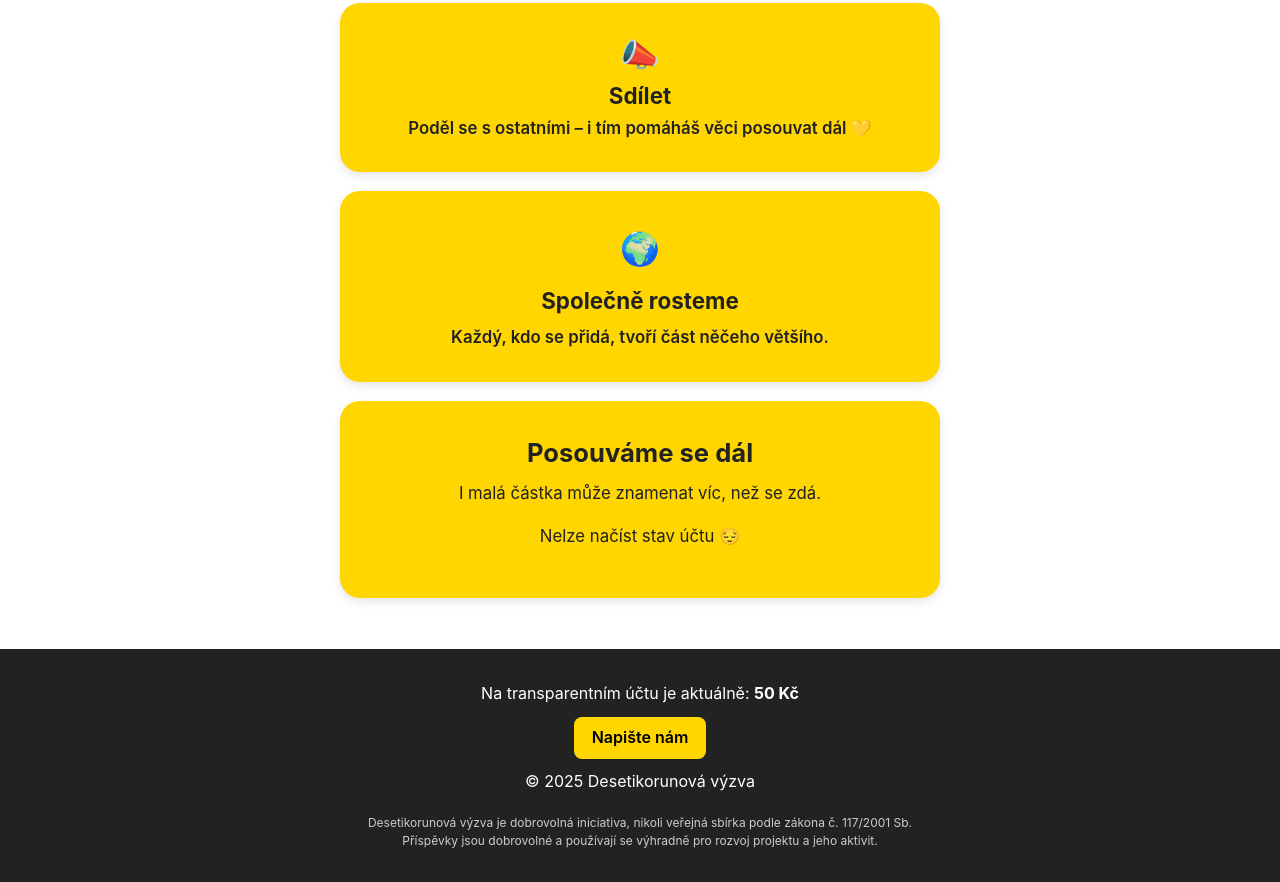
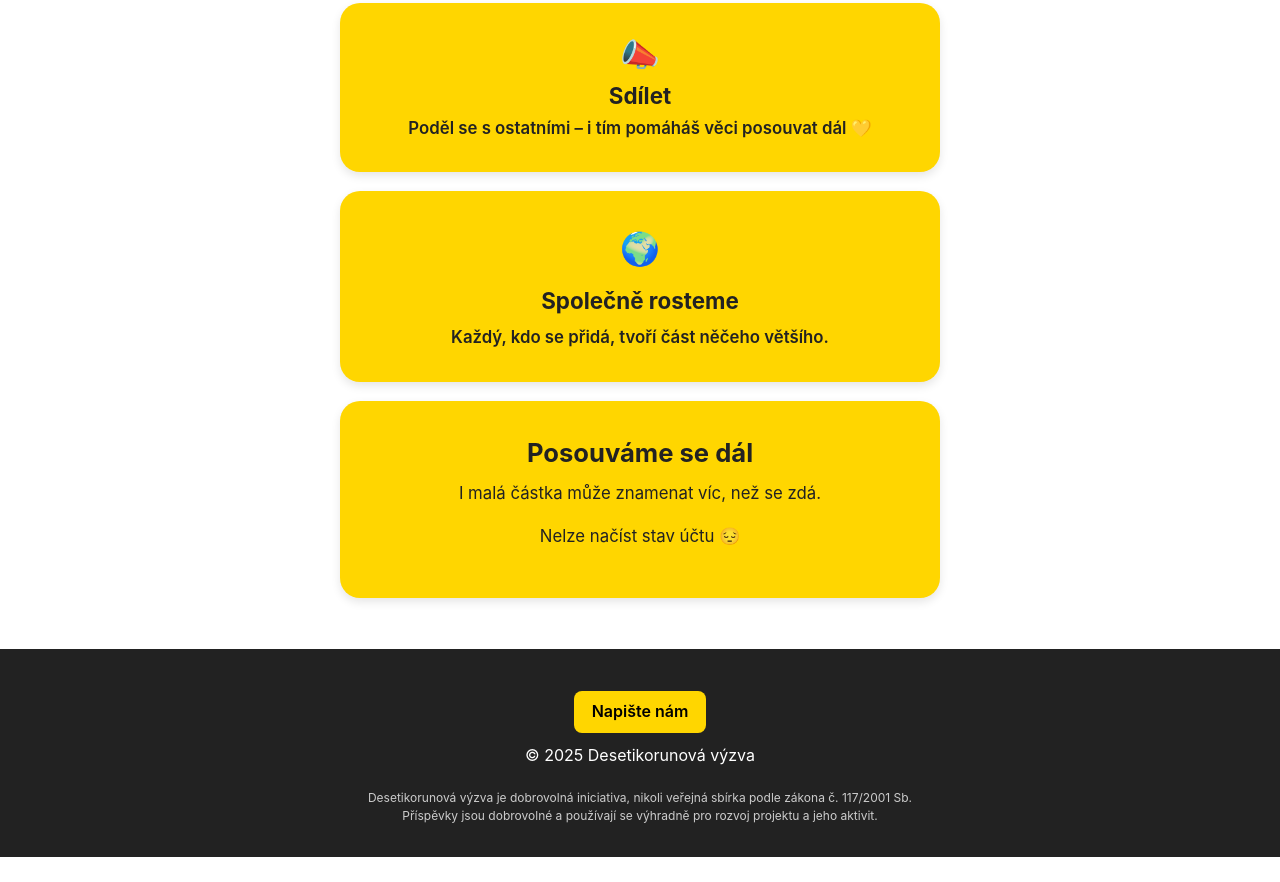
Before and after one commit to pi5kot-gif/desetikorunovavyzva, a plain HTML site: page index.html in a window 1280 px wide. Shown: the part 3096-3978 px from the top of the page. After the commit the page ends 3953 px from the top, so only its background shows below. Drawn offline with Linux system fonts and the light colour scheme; no server answers.

Commit message:
Update index.html

```diff
--- a/index.html
+++ b/index.html
@@ -246,7 +246,6 @@
   </main>
 
   <footer>
-    <p>Na transparentním účtu je aktuálně: <strong>50 Kč</strong></p>
 
     <a href="mailto:desetikorunovavyzva@gmail.com" class="mail-button">Napište nám</a>
 
```
